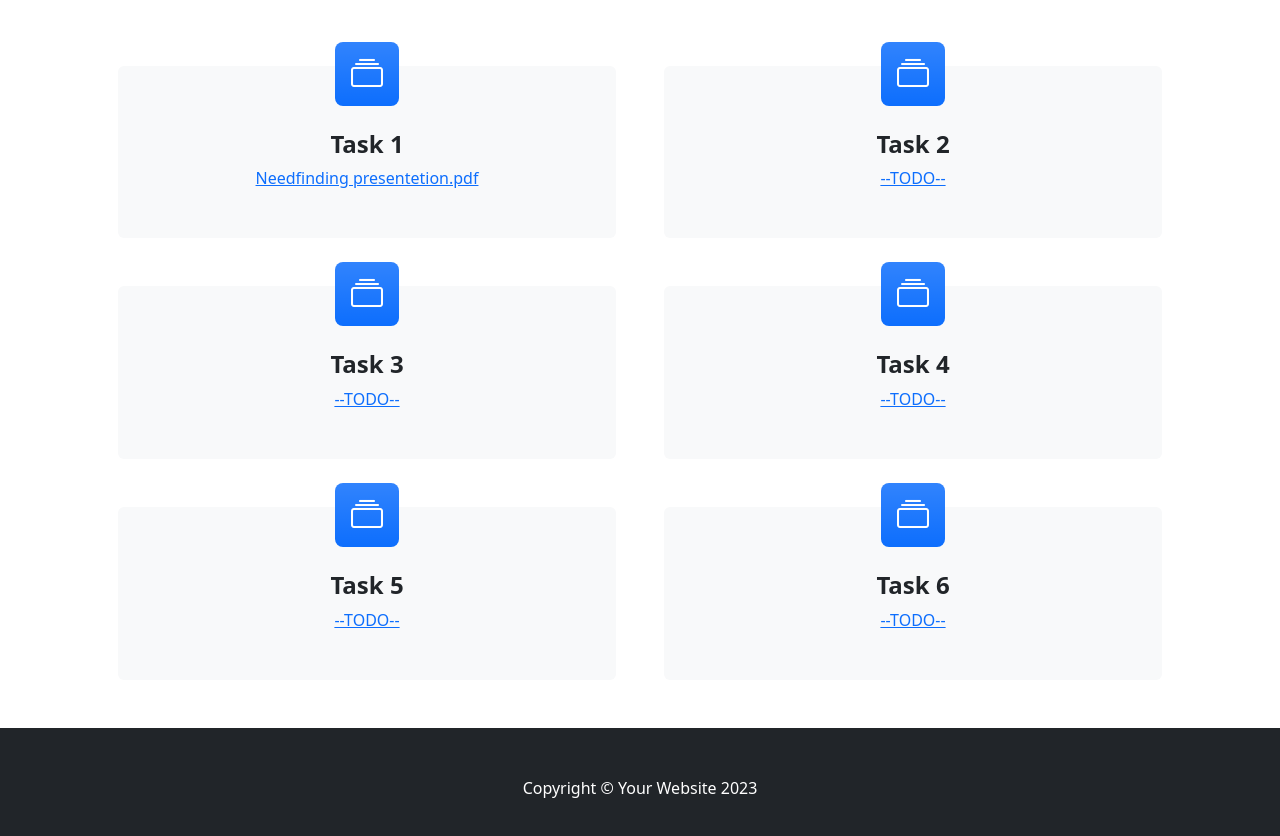
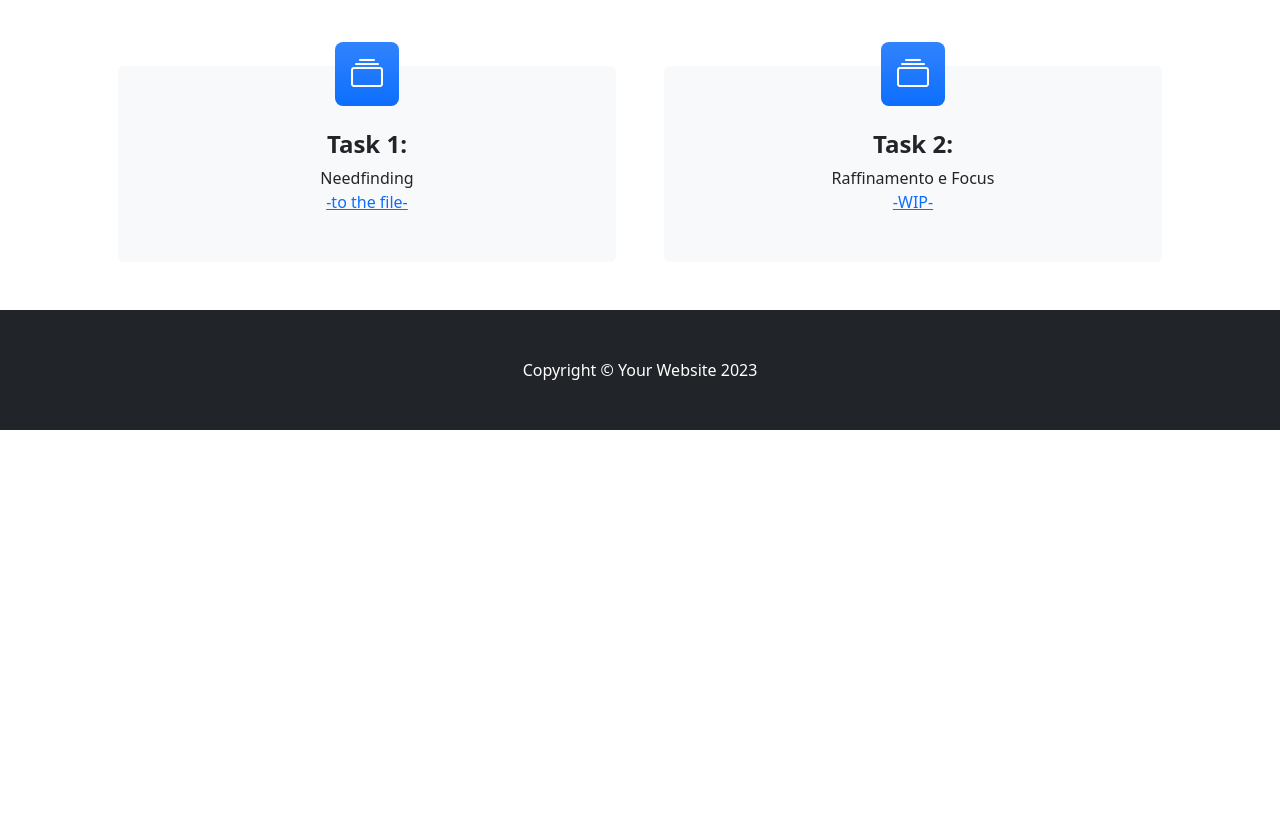
Before and after one commit to SpecialWeekHCI/SpecialWeekHCI.github.io, a plain HTML site: page index.html in a window 1280 px wide. Shown: the part 540-1376 px from the top of the page. After the commit the page ends 970 px from the top, so only its background shows below. Drawn offline with nearby package versions, Linux system fonts and the light colour scheme.

Commit message:
Update index.html

```diff
--- a/index.html
+++ b/index.html
@@ -17,7 +17,7 @@
         <!-- Responsive navbar-->
         <nav class="navbar navbar-expand-lg navbar-dark bg-dark">
             <div class="container px-lg-5">
-                <a class="navbar-brand" href="#!">Start Bootstrap</a>
+                <a class="navbar-brand" href="">Progetto di HCI</a>
                 <button class="navbar-toggler" type="button" data-bs-toggle="collapse" data-bs-target="#navbarSupportedContent" aria-controls="navbarSupportedContent" aria-expanded="false" aria-label="Toggle navigation"><span class="navbar-toggler-icon"></span></button>
                 <div class="collapse navbar-collapse" id="navbarSupportedContent">
                     <ul class="navbar-nav ms-auto mb-2 mb-lg-0">
@@ -51,8 +51,9 @@
                                 <div class="feature bg-primary bg-gradient text-white rounded-3 mb-4 mt-n4">
                                     <i class="bi bi-collection"></i>
                                 </div>
-                                <h2 class="fs-4 fw-bold">Task 1</h2>
-                                <a class="mb-0" href="deliveries/HCI%20-%20needfinding%20-%20presentation.pdf">Needfinding presentetion.pdf</a>
+                                <h2 class="fs-4 fw-bold">Task 1: </h2>
+                                <p class="mb-0">Needfinding</p>
+                                <a class="mb-0" href="deliveries/HCI%20-%20needfinding%20-%20presentation.pdf">-to the file-</a>
                             </div>
                         </div>
                     </div>
@@ -62,8 +63,22 @@
                                 <div class="feature bg-primary bg-gradient text-white rounded-3 mb-4 mt-n4">
                                     <i class="bi bi-collection"></i>
                                 </div>
-                                <h2 class="fs-4 fw-bold">Task 2</h2>
-								<a class="mb-0" href="">--TODO--</a>
+                                <h2 class="fs-4 fw-bold">Task 2: </h2>
+                                <p class="mb-0">Raffinamento e Focus</p>
+								<a class="mb-0" href="">-WIP-</a>
+                            </div>
+                        </div>
+                    </div>
+                    <!--
+                    <div class="col-lg-6 col-xxl-4 mb-5">
+                        <div class="card bg-light border-0 h-100">
+                            <div class="card-body text-center p-4 p-lg-5 pt-0 pt-lg-0">
+                                <div class="feature bg-primary bg-gradient text-white rounded-3 mb-4 mt-n4">
+                                    <i class="bi bi-collection"></i>
+                                </div>
+                                <h2 class="fs-4 fw-bold">Task 3: </h2>
+                                <p class="mb-0"></p>
+								<a class="mb-0" href=""></a>
                             </div>
                         </div>
                     </div>
@@ -73,8 +88,9 @@
                                 <div class="feature bg-primary bg-gradient text-white rounded-3 mb-4 mt-n4">
                                     <i class="bi bi-collection"></i>
                                 </div>
-                                <h2 class="fs-4 fw-bold">Task 3</h2>
-								<a class="mb-0" href="">--TODO--</a>
+                                <h2 class="fs-4 fw-bold">Task 4: </h2>
+                                <p class="mb-0"></p>
+								<a class="mb-0" href=""></a>
                             </div>
                         </div>
                     </div>
@@ -84,8 +100,9 @@
                                 <div class="feature bg-primary bg-gradient text-white rounded-3 mb-4 mt-n4">
                                     <i class="bi bi-collection"></i>
                                 </div>
-                                <h2 class="fs-4 fw-bold">Task 4</h2>
-								<a class="mb-0" href="">--TODO--</a>
+                                <h2 class="fs-4 fw-bold">Task 5: </h2>
+                                <p class="mb-0"></p>
+								<a class="mb-0" href=""></a>
                             </div>
                         </div>
                     </div>
@@ -95,22 +112,13 @@
                                 <div class="feature bg-primary bg-gradient text-white rounded-3 mb-4 mt-n4">
                                     <i class="bi bi-collection"></i>
                                 </div>
-                                <h2 class="fs-4 fw-bold">Task 5</h2>
-								<a class="mb-0" href="">--TODO--</a>
+                                <h2 class="fs-4 fw-bold">Task 6: </h2>
+                                <p class="mb-0"></p>
+								<a class="mb-0" href=""></a>
                             </div>
                         </div>
                     </div>
-                    <div class="col-lg-6 col-xxl-4 mb-5">
-                        <div class="card bg-light border-0 h-100">
-                            <div class="card-body text-center p-4 p-lg-5 pt-0 pt-lg-0">
-                                <div class="feature bg-primary bg-gradient text-white rounded-3 mb-4 mt-n4">
-                                    <i class="bi bi-collection"></i>
-                                </div>
-                                <h2 class="fs-4 fw-bold">Task 6</h2>
-								<a class="mb-0" href="">--TODO--</a>
-                            </div>
-                        </div>
-                    </div>
+                    -->
                 </div>
             </div>
         </section>
```
